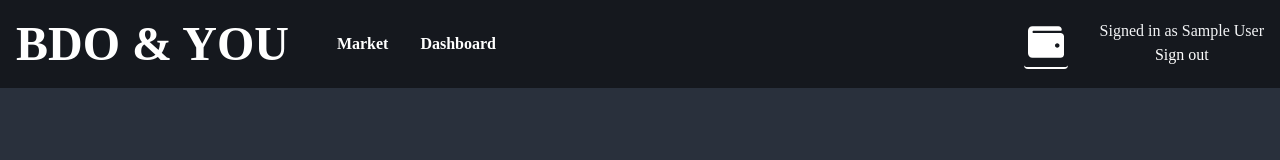
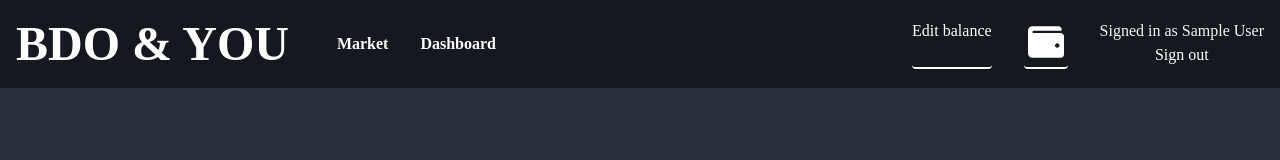
Before and after one commit to S3ntrail/bdo-wallet, a Next.js app: page / in a window 1280 px wide. Shown: the top 160 px of the page. Built offline with nearby package versions, Linux system fonts and the light colour scheme; no server answers; sample sign-in values are in the browser's storage.

Commit message:
Adding a model
After a long search looking for the scrolls of modals I also found a treasure filled with hidden powers.

I found an NPM package with modals, tooltips and etc. And the docs are pretty good :blush:

```diff
--- a/components/global/navbar/navbarstatus.js
+++ b/components/global/navbar/navbarstatus.js
@@ -2,6 +2,7 @@
 
 import SignInButton from "components/button/Login/login";
 import RegisterButton from "components/button/Register/register";
+import ModalTransaction from "components/modal/modalTransaction";
 
 import { useContext } from "react";
 import { DashboardContext } from "components/context/context";
@@ -18,6 +19,10 @@
   if (session) {
     return (
       <div className="flex">
+        <div className="mr-8 border-b-2 border-white rounded">
+          <ModalTransaction />
+        </div>
+
         <div className="mr-8 border-b-2 border-white rounded p-1">
           <h2>
             <FontAwesomeIcon
--- /dev/null
+++ b/components/modal/modalTransaction.js
@@ -0,0 +1,21 @@
+import Popup from "reactjs-popup";
+import Transaction from "components/form/transaction";
+
+const ModalTransaction = () => {
+  return (
+    <Popup trigger={<button> Edit balance </button>} modal nested>
+      {(close) => (
+        <div className="bg-gray-900 p-8 rounded">
+          <button className="close" onClick={close}>
+            &times;
+          </button>
+          <div>
+            <Transaction />
+          </div>
+        </div>
+      )}
+    </Popup>
+  );
+};
+
+export default ModalTransaction;
--- a/package.json
+++ b/package.json
@@ -23,6 +23,7 @@
     "react-chartjs-2": "^3.3.0",
     "react-dom": "17.0.2",
     "react-query": "^3.30.0",
+    "reactjs-popup": "^2.0.5",
     "uuid": "^8.3.2"
   },
   "devDependencies": {
```
Also changed, not shown: 1 other file (tests, documents, lock files or other folders).
